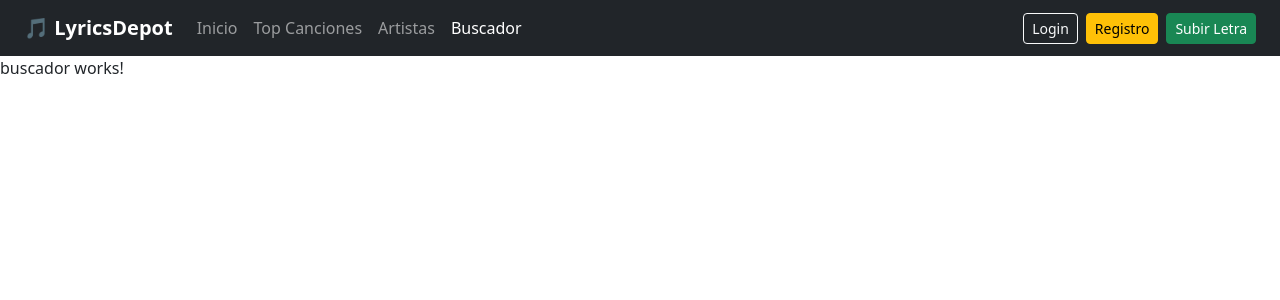
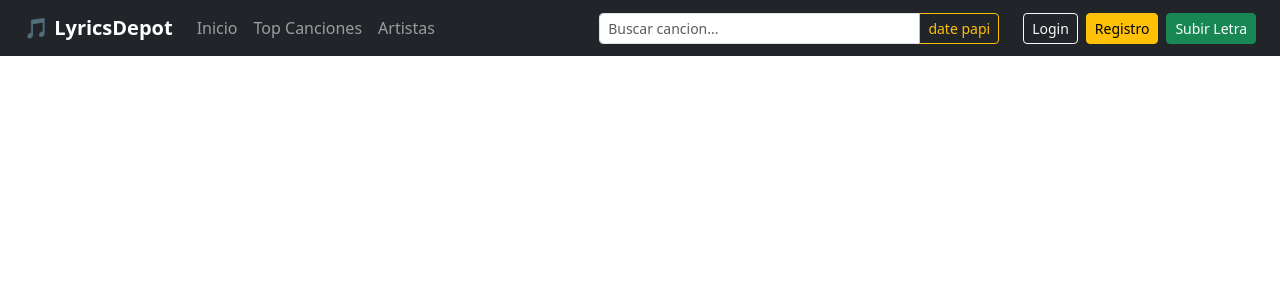
Before and after one commit to PepePerezzz/LyricsDepot, an Angular app in the folder Front/: page /buscador in a window 1280 px wide. Shown: the top 300 px of the page. Built offline with nearby package versions, Linux system fonts and the light colour scheme.

Commit message:
barra buscadora BELLAKEANDO LE METO EL P*NE TRAAAAA

```diff
--- a/Front/src/app/buscador/buscador.ts
+++ b/Front/src/app/buscador/buscador.ts
@@ -1,10 +1,25 @@
-import { Component } from '@angular/core';
+import { Component, OnInit } from '@angular/core';
+import { ActivatedRoute } from '@angular/router';
 
 @Component({
   selector: 'app-buscador',
-  standalone: true,
-  imports: [],
-  templateUrl: './buscador.html',
-  styleUrl: './buscador.css',
+  template: `<h1>Resultados para: {{ terminoBusqueda }}</h1>`
 })
-export class Buscador {}
+export class BuscadorComponent implements OnInit {
+  terminoBusqueda: string = '';
+
+  constructor(private route: ActivatedRoute) {}
+
+  ngOnInit() {
+    // Escuchamos los cambios en los parámetros de la URL
+    this.route.queryParams.subscribe(params => {
+      this.terminoBusqueda = params['q'];
+      this.realizarBusqueda(this.terminoBusqueda);
+    });
+  }
+
+  realizarBusqueda(termino: string) {
+    // Aquí es donde llamarías a tu servicio de música o letras
+    console.log('Buscando en la base de datos:', termino);
+  }
+}
--- a/Front/src/app/navbar/navbar.html
+++ b/Front/src/app/navbar/navbar.html
@@ -1,14 +1,11 @@
 <nav class="navbar navbar-expand-lg navbar-dark bg-dark px-4">
 
-  <!-- Logo -->
   <a class="navbar-brand fw-bold" routerLink="/">🎵 LyricsDepot</a>
 
-  <!-- Botón hamburguesa mobile -->
   <button class="navbar-toggler" type="button" data-bs-toggle="collapse" data-bs-target="#navMenu">
     <span class="navbar-toggler-icon"></span>
   </button>
 
-  <!-- Links -->
   <div class="collapse navbar-collapse" id="navMenu">
     <ul class="navbar-nav me-auto">
       <li class="nav-item">
@@ -20,12 +17,25 @@
       <li class="nav-item">
         <a class="nav-link" routerLink="/artistas" routerLinkActive="active">Artistas</a>
       </li>
-      <li class="nav-item">
-        <a class="nav-link" routerLink="/buscador" routerLinkActive="active">Buscador</a>
-      </li>
-    </ul>
+      </ul>
 
-    <!-- Botones auth -->
+    <div class="d-flex mx-lg-4 my-2 my-lg-0 flex-grow-1" style="max-width: 400px;">
+      <div class="input-group">
+        <input
+          #txtBuscar
+          type="text"
+          class="form-control form-control-sm"
+          placeholder="Buscar cancion..."
+          (keyup.enter)="buscar(txtBuscar.value)">
+        <button
+          class="btn btn-outline-warning btn-sm"
+          type="button"
+          (click)="buscar(txtBuscar.value)">
+          date papi
+        </button>
+      </div>
+    </div>
+
     <div class="d-flex gap-2">
       <a routerLink="/login" class="btn btn-outline-light btn-sm">Login</a>
       <a routerLink="/registro" class="btn btn-warning btn-sm">Registro</a>
--- a/Front/src/app/navbar/navbar.ts
+++ b/Front/src/app/navbar/navbar.ts
@@ -1,5 +1,5 @@
 import { Component } from '@angular/core';
-import { RouterLink, RouterLinkActive } from '@angular/router';
+import { Router, RouterLink, RouterLinkActive } from '@angular/router';
 
 @Component({
   selector: 'app-navbar',
@@ -8,4 +8,21 @@ import { RouterLink, RouterLinkActive } from '@angular/router';
   templateUrl: './navbar.html',
   styleUrl: './navbar.css'
 })
-export class Navbar {}
+export class Navbar {
+
+  // Inyectamos el router para poder navegar por código
+  constructor(private router: Router) {}
+
+  buscar(termino: string) {
+    const valor = termino.trim();
+    if (valor.length === 0) return; // No hacer nada si está vacío
+
+    console.log('Buscando:', valor);
+
+    // Redirigimos a la ruta del buscador pasando el término como parámetro
+    // Ejemplo: /buscador?q=lady+gaga
+    this.router.navigate(['/buscador'], {
+      queryParams: { q: valor }
+    });
+  }
+}
```
